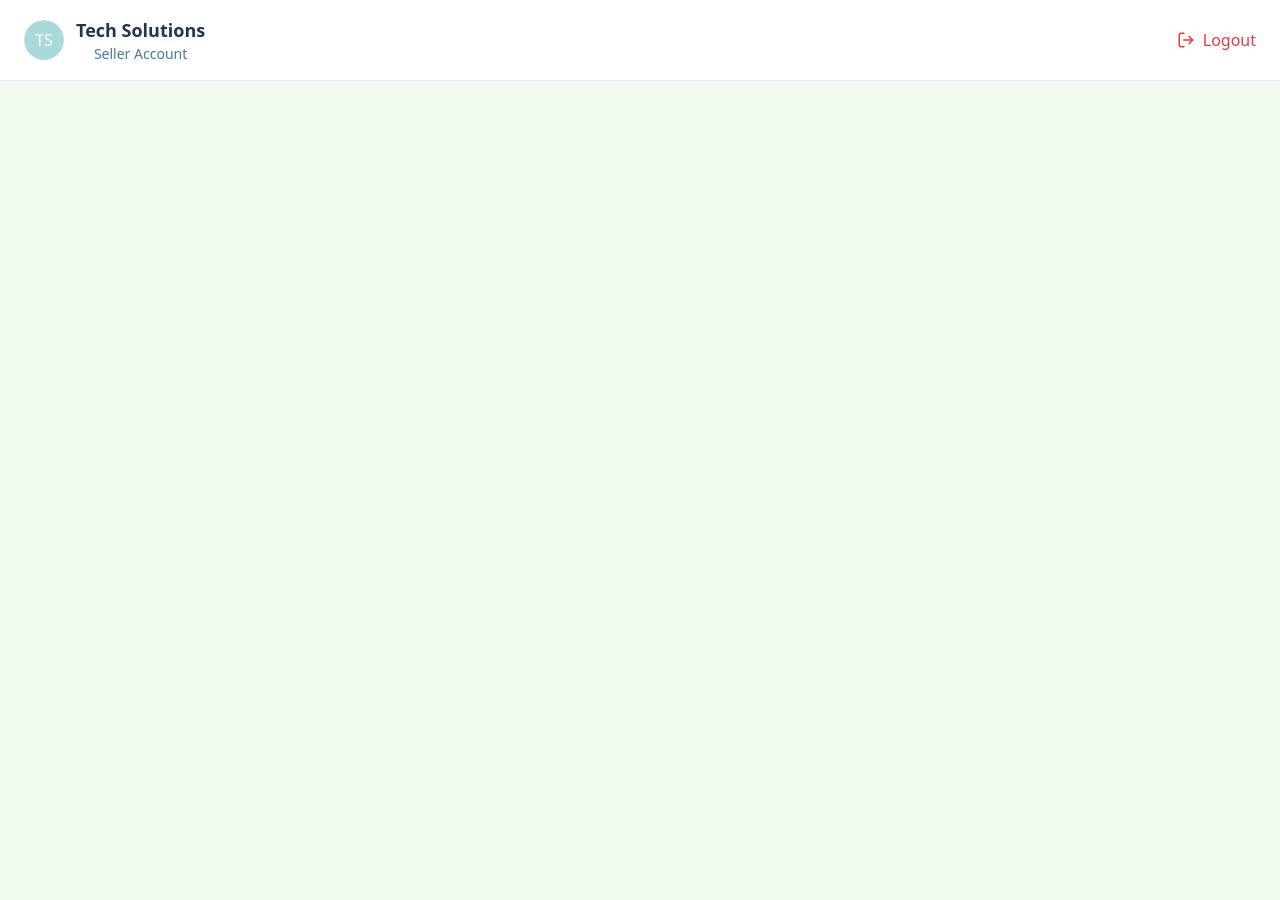
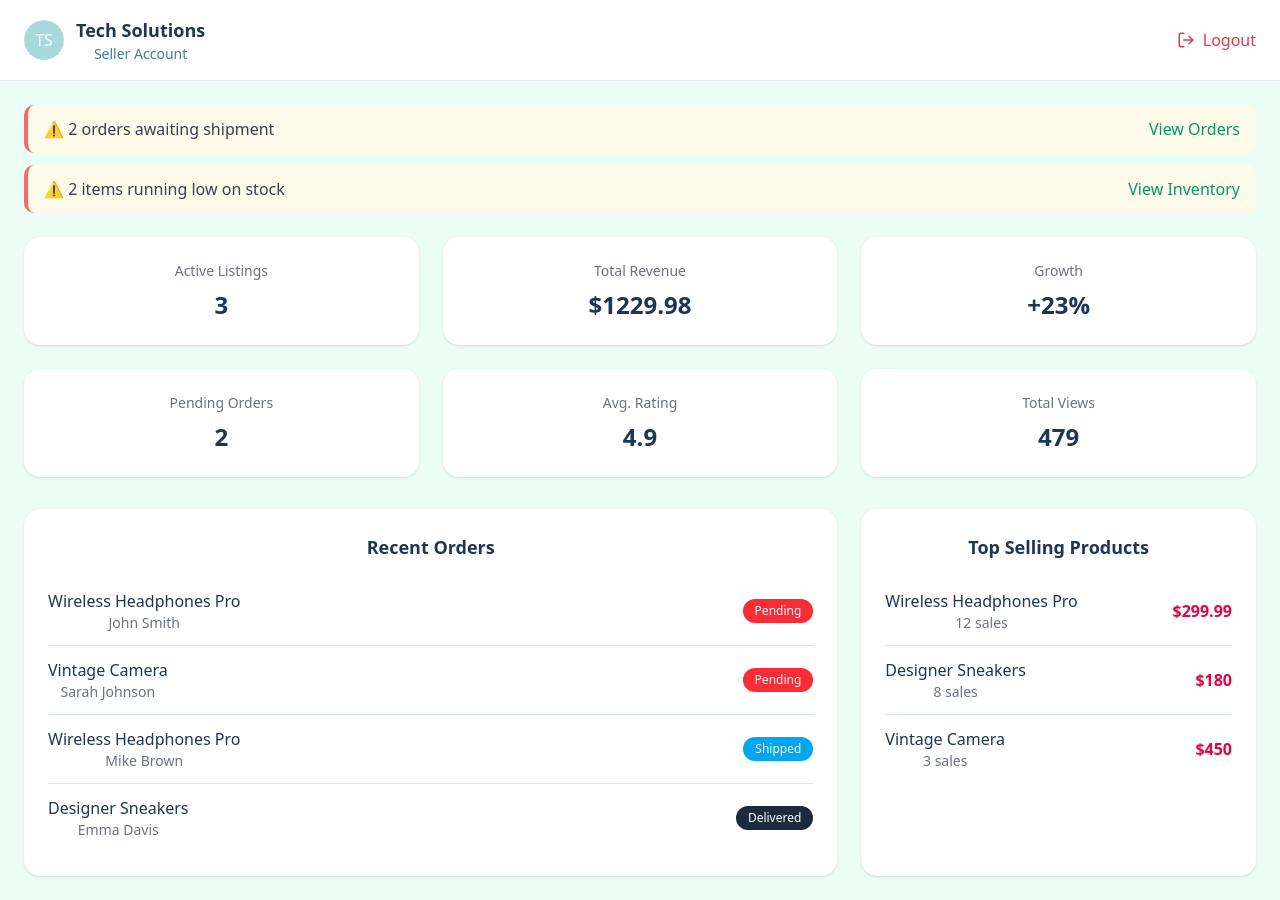
Before and after one commit to Lua-Code/Web-Development-Project, a React (Vite) app in the folder seller-app/: page / in a window 1280 px wide. Before the commit the page ends 800 px from the top, so only its background shows below. Built offline with nearby package versions, Linux system fonts and the light colour scheme.

Commit message:
Update DashboardPage.jsx

```diff
--- a/seller-app/src/Pages/DashboardPage.jsx
+++ b/seller-app/src/Pages/DashboardPage.jsx
@@ -1,7 +1,137 @@
-const DashboardPage = () => {
-    return(
-        <></>
-    )
+export default function DashboardPage() {
+    return (
+        <div className="min-h-screen bg-emerald-50 p-6">
+
+            {/* Alerts */}
+            <div className="space-y-3 mb-6">
+                <Alert
+                    text="2 orders awaiting shipment"
+                    action="View Orders"
+                />
+                <Alert
+                    text="2 items running low on stock"
+                    action="View Inventory"
+                />
+            </div>
+
+            {/* Stats */}
+            <div className="grid grid-cols-1 sm:grid-cols-2 lg:grid-cols-3 gap-6 mb-8">
+                <StatCard title="Active Listings" value="3" />
+                <StatCard title="Total Revenue" value="$1229.98" />
+                <StatCard title="Growth" value="+23%" />
+                <StatCard title="Pending Orders" value="2" />
+                <StatCard title="Avg. Rating" value="4.9" />
+                <StatCard title="Total Views" value="479" />
+            </div>
+
+            {/* Bottom Section */}
+            <div className="grid grid-cols-1 lg:grid-cols-3 gap-6">
+
+                {/* Recent Orders */}
+                <div className="lg:col-span-2 bg-white rounded-2xl p-6 shadow-sm">
+                    <h3 className="text-lg font-semibold mb-4">Recent Orders</h3>
+
+                    <OrderItem
+                        name="Wireless Headphones Pro"
+                        customer="John Smith"
+                        status="pending"
+                    />
+                    <OrderItem
+                        name="Vintage Camera"
+                        customer="Sarah Johnson"
+                        status="pending"
+                    />
+                    <OrderItem
+                        name="Wireless Headphones Pro"
+                        customer="Mike Brown"
+                        status="shipped"
+                    />
+                    <OrderItem
+                        name="Designer Sneakers"
+                        customer="Emma Davis"
+                        status="delivered"
+                    />
+                </div>
+
+                {/* Top Products */}
+                <div className="bg-white rounded-2xl p-6 shadow-sm">
+                    <h3 className="text-lg font-semibold mb-4">Top Selling Products</h3>
+
+                    <ProductItem
+                        name="Wireless Headphones Pro"
+                        sales="12 sales"
+                        price="$299.99"
+                    />
+                    <ProductItem
+                        name="Designer Sneakers"
+                        sales="8 sales"
+                        price="$180"
+                    />
+                    <ProductItem
+                        name="Vintage Camera"
+                        sales="3 sales"
+                        price="$450"
+                    />
+                </div>
+            </div>
+        </div>
+    );
 }
 
-export default DashboardPage
+/* ---------------- Components ---------------- */
+
+function Alert({ text, action }) {
+    return (
+        <div className="flex items-center justify-between bg-amber-50 border-l-4 border-red-400 px-4 py-3 rounded-lg">
+            <span className="text-gray-700">⚠️ {text}</span>
+            <a href="#" className="text-emerald-600 font-medium hover:underline">
+                {action}
+            </a>
+        </div>
+    );
+}
+
+function StatCard({ title, value }) {
+    return (
+        <div className="bg-white rounded-2xl p-6 shadow-sm">
+            <p className="text-sm text-gray-500 mb-2">{title}</p>
+            <h2 className="text-2xl font-semibold">{value}</h2>
+        </div>
+    );
+}
+
+function OrderItem({ name, customer, status }) {
+    const statusStyles = {
+        pending: "bg-red-500",
+        shipped: "bg-sky-500",
+        delivered: "bg-slate-800",
+    };
+
+    return (
+        <div className="flex items-center justify-between py-3 border-b last:border-none">
+            <div>
+                <p className="font-medium">{name}</p>
+                <p className="text-sm text-gray-500">{customer}</p>
+            </div>
+
+            <span
+                className={`text-white text-xs px-3 py-1 rounded-full capitalize ${statusStyles[status]}`}
+            >
+                {status}
+            </span>
+        </div>
+    );
+}
+
+function ProductItem({ name, sales, price }) {
+    return (
+        <div className="flex items-center justify-between py-3 border-b last:border-none">
+            <div>
+                <p className="font-medium">{name}</p>
+                <p className="text-sm text-gray-500">{sales}</p>
+            </div>
+
+            <span className="font-semibold text-rose-600">{price}</span>
+        </div>
+    );
+}
```
